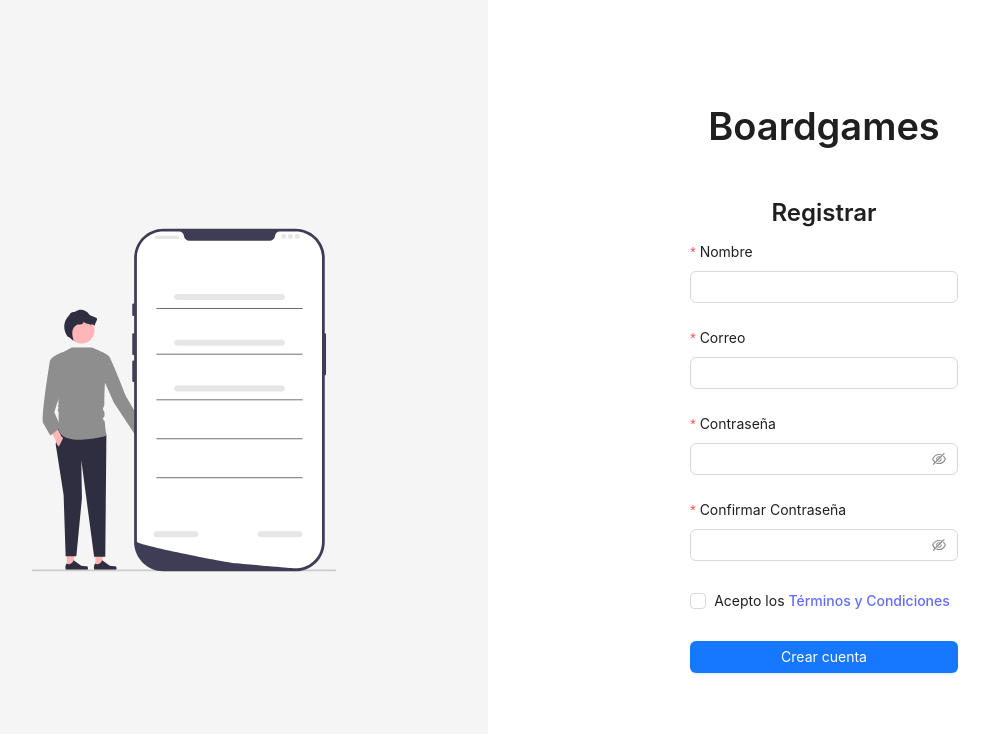
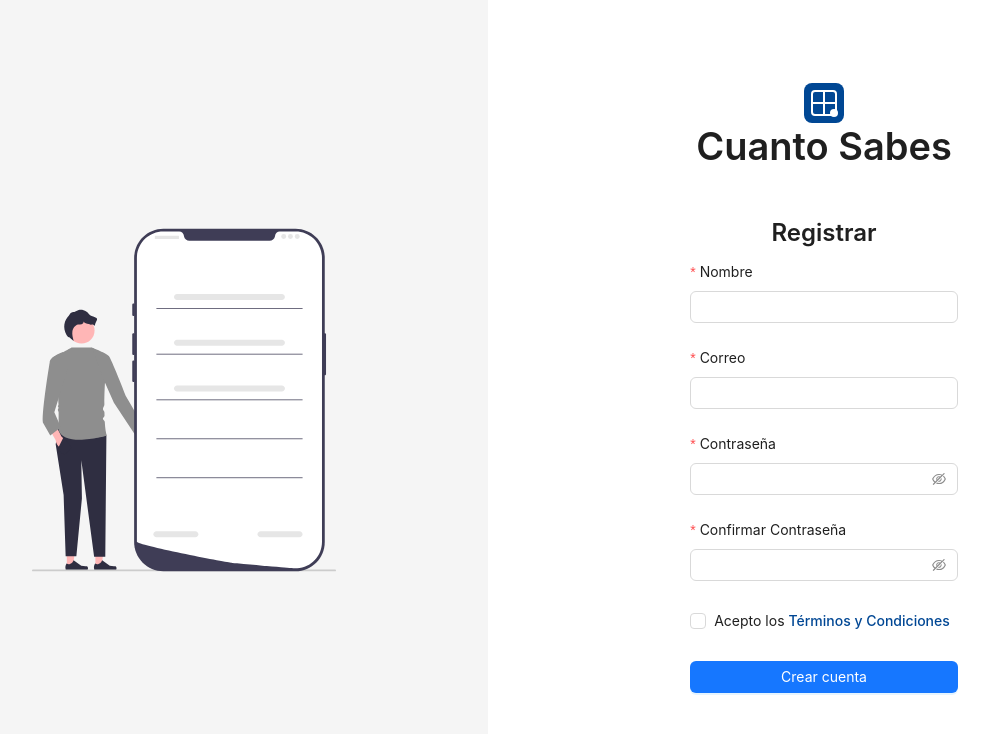
Before and after one commit to Mathiasfx/boardgame-questions, a React (Vite) app: page /register in a window 1280 px wide. Shown: the top 734 px of the page, without its empty margins (120-1109 px from the left). Built offline with nearby package versions, Linux system fonts and the light colour scheme; no server answers.

Commit message:
[UPDATE] Change primary color scheme; update logo and button styles for consistency across the application

```diff
--- a/src/index.css
+++ b/src/index.css
@@ -38,7 +38,7 @@ html,
 
 
 .logo-sider {
-  color: #535bf2;
+  color: #004794;
   margin: 40px 0;
   font-size: 1.5rem;
 }
@@ -58,7 +58,7 @@ html,
 }
 
 .ant-menu-item-selected{
-  background-color: #535bf2 !important;
+  background-color: #004794 !important;
   color: #f9f2e9 !important;
 
 }
@@ -75,11 +75,11 @@ html,
 
 a {
   font-weight: 500;
-  color: #646cff;
+  color: #004794;
   text-decoration: inherit;
 }
 a:hover {
-  color: #535bf2;
+  color: #004794;
 }
 
 body {
@@ -107,7 +107,7 @@ button {
   transition: border-color 0.25s;
 }
 button:hover {
-  border-color: #646cff;
+  border-color: #004794;
 }
 button:focus,
 button:focus-visible {
@@ -168,16 +168,16 @@ body {
 
 
 .custom-button{
-  background-color:#535bf2 !important;
+  background-color:#004794 !important;
   color:white;
-  border-color: #535bf2 !important;
+  border-color: #004794 !important;
   box-shadow: 0px 4px 10px rgba(0, 0, 0, 0.2);
   transition: box-shadow 0.3s ease;
 }
 
 
  .custom-button:hover {
-   background-color:#3741f0 !important;
+   background-color:#073a70 !important;
    box-shadow: 0px 6px 15px rgba(0, 0, 0, 0.3);
    color:white !important;
  }
--- a/src/pages/dashboard/Dashboard.tsx
+++ b/src/pages/dashboard/Dashboard.tsx
@@ -7,7 +7,6 @@ import {
   LogoutOutlined,
   MenuUnfoldOutlined,
   MenuFoldOutlined,
-  FlagFilled,
   HomeOutlined,
   UnorderedListOutlined,
 } from "@ant-design/icons";
@@ -40,7 +39,43 @@ const Dashboard = () => {
       >
         <Flex align="center" justify="center">
           <div className="logo-sider">
-            <FlagFilled />
+            <svg
+              width="40"
+              height="40"
+              viewBox="0 0 40 40"
+              fill="none"
+              xmlns="http://www.w3.org/2000/svg"
+            >
+              <rect width="40" height="40" rx="8" fill="#004794" />
+
+              <rect
+                x="8"
+                y="8"
+                width="24"
+                height="24"
+                rx="3"
+                stroke="white"
+                stroke-width="2"
+              />
+              <line
+                x1="20"
+                y1="8"
+                x2="20"
+                y2="32"
+                stroke="white"
+                stroke-width="2"
+              />
+              <line
+                x1="8"
+                y1="20"
+                x2="32"
+                y2="20"
+                stroke="white"
+                stroke-width="2"
+              />
+
+              <circle cx="30" cy="30" r="4" fill="white" />
+            </svg>
           </div>
         </Flex>
         <Menu
--- a/src/pages/dashboard/myGames/myGames.tsx
+++ b/src/pages/dashboard/myGames/myGames.tsx
@@ -18,6 +18,7 @@ import {
   PlusOutlined,
   LinkOutlined,
   UploadOutlined,
+  GlobalOutlined,
 } from "@ant-design/icons";
 import {
   createBoard,
@@ -29,6 +30,7 @@ import {
 import { useAuth } from "../../../providers/AuthContext";
 import { Board } from "../../../interfaces/iboard.model";
 import { uploadBackgroundImage } from "../../../firebase/storageService";
+import { Link } from "react-router-dom";
 
 const MyGames: React.FC = () => {
   const { currentUser } = useAuth();
@@ -259,6 +261,10 @@ const MyGames: React.FC = () => {
           key="actions"
           render={(_, trivia) => (
             <Space>
+              <Link to={`/game/${trivia.slug}`}>
+                <Button icon={<GlobalOutlined />} />
+              </Link>
+
               <Button
                 icon={<LinkOutlined />}
                 onClick={() => handleCopyLink(trivia.slug)}
--- a/src/pages/game/Game.tsx
+++ b/src/pages/game/Game.tsx
@@ -8,6 +8,7 @@ import "../../App.css";
 
 const Game: React.FC = () => {
   const { slug } = useParams<{ slug: string }>();
+  const [bgSize, setBgSize] = useState("67%");
   const [questions, setQuestions] = useState<Question[]>([]);
   const [randomQuestion, setRandomQuestion] = useState<Question | null>(null);
   const [loading, setLoading] = useState<boolean>(true);
@@ -21,6 +22,16 @@ const Game: React.FC = () => {
     colorSecondary: string;
   } | null>(null);
 
+  useEffect(() => {
+    const updateBgSize = () => {
+      setBgSize(window.innerWidth < 1300 ? "cover" : "contain");
+    };
+
+    updateBgSize(); // Llamamos al inicio para establecer el valor correcto
+    window.addEventListener("resize", updateBgSize);
+
+    return () => window.removeEventListener("resize", updateBgSize);
+  }, []);
   useEffect(() => {
     const fetchGameDetails = async () => {
       if (!slug) return;
@@ -90,7 +101,8 @@ const Game: React.FC = () => {
           backgroundImage: gameConfig?.background
             ? `url(${gameConfig.background})`
             : "",
-          backgroundSize: "70%", // La imagen se ajusta completamente
+          backgroundSize: bgSize,
+          backgroundAttachment: "fixed",
           backgroundPosition: "center",
           backgroundRepeat: "no-repeat",
         }}
--- a/src/pages/login/LoginPage.tsx
+++ b/src/pages/login/LoginPage.tsx
@@ -56,7 +56,44 @@ const LoginPage = () => {
       </div>
 
       <div className={styles.formContainer}>
-        <Title level={1}>Boardgames</Title>
+        <svg
+          width="40"
+          height="40"
+          viewBox="0 0 40 40"
+          fill="none"
+          xmlns="http://www.w3.org/2000/svg"
+        >
+          <rect width="40" height="40" rx="8" fill="#004794" />
+
+          <rect
+            x="8"
+            y="8"
+            width="24"
+            height="24"
+            rx="3"
+            stroke="white"
+            stroke-width="2"
+          />
+          <line
+            x1="20"
+            y1="8"
+            x2="20"
+            y2="32"
+            stroke="white"
+            stroke-width="2"
+          />
+          <line
+            x1="8"
+            y1="20"
+            x2="32"
+            y2="20"
+            stroke="white"
+            stroke-width="2"
+          />
+
+          <circle cx="30" cy="30" r="4" fill="white" />
+        </svg>
+        <Title level={1}>Cuanto Sabes</Title>
         <Title level={3}>Iniciar Sesión</Title>
         <Form
           onFinish={onFinish}
--- a/src/pages/register/RegiterPage.tsx
+++ b/src/pages/register/RegiterPage.tsx
@@ -43,7 +43,44 @@ const RegisterPage = () => {
       </div>
 
       <div className={styles.formContainer}>
-        <Title level={1}>Boardgames</Title>
+        <svg
+          width="40"
+          height="40"
+          viewBox="0 0 40 40"
+          fill="none"
+          xmlns="http://www.w3.org/2000/svg"
+        >
+          <rect width="40" height="40" rx="8" fill="#004794" />
+
+          <rect
+            x="8"
+            y="8"
+            width="24"
+            height="24"
+            rx="3"
+            stroke="white"
+            stroke-width="2"
+          />
+          <line
+            x1="20"
+            y1="8"
+            x2="20"
+            y2="32"
+            stroke="white"
+            stroke-width="2"
+          />
+          <line
+            x1="8"
+            y1="20"
+            x2="32"
+            y2="20"
+            stroke="white"
+            stroke-width="2"
+          />
+
+          <circle cx="30" cy="30" r="4" fill="white" />
+        </svg>
+        <Title level={1}>Cuanto Sabes</Title>
         <Title level={3}>Registrar</Title>
         <Form onFinish={onFinish} layout="vertical">
           <Form.Item
```
